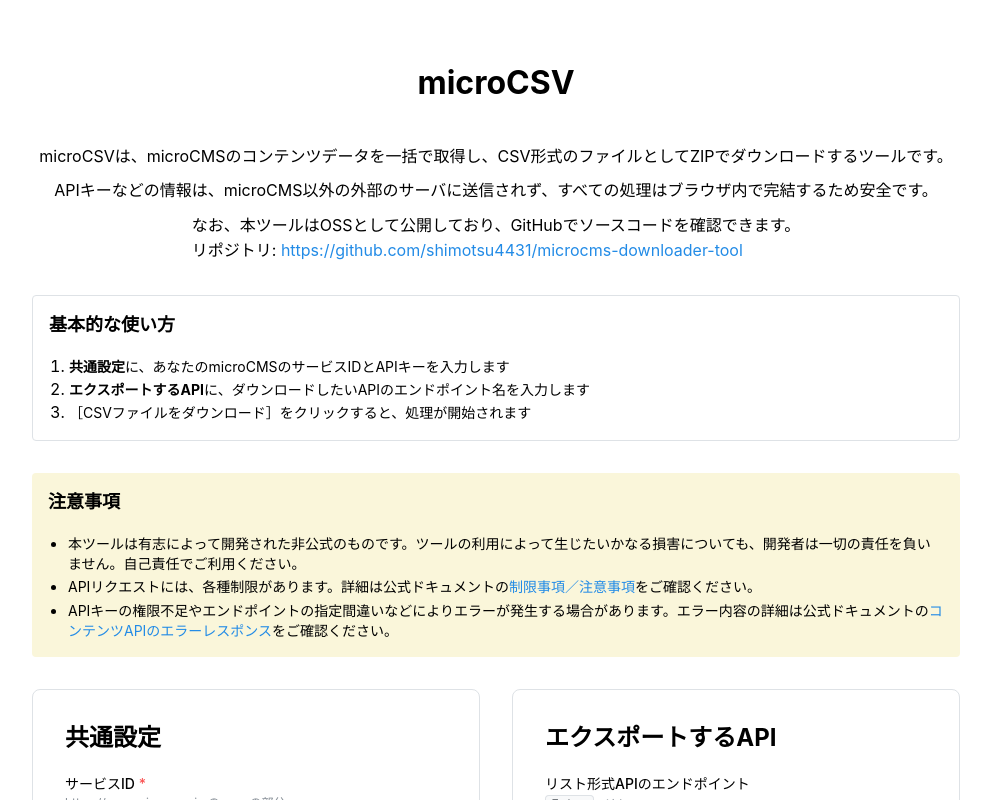
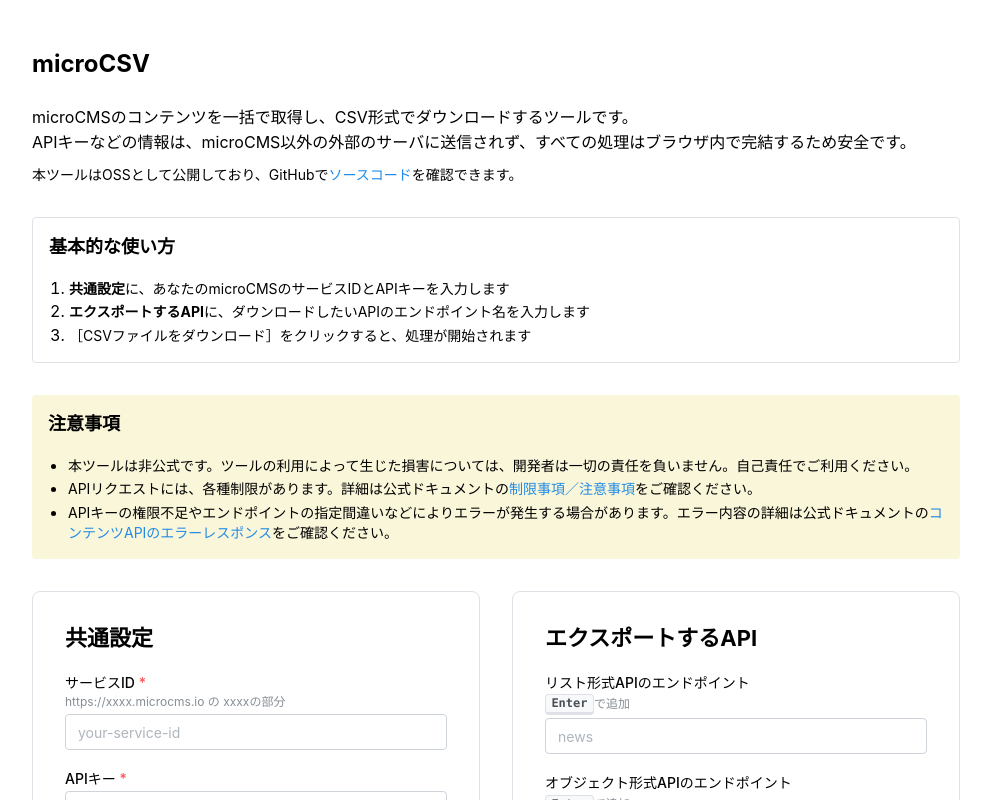
Before and after one commit to shimotsu4431/microCSV, a Next.js app: page / in a window 1280 px wide. Shown: the top 800 px of the page, without its empty margins (144-1135 px from the left). Built offline with nearby package versions, Linux system fonts and the light colour scheme.

Commit message:
コンポーネントのスタイルを調整し、タイトルサイズを変更。設定画面でのインポートを整理し、注意事項の文言を明確化。

```diff
--- a/app/components/EndpointInput.tsx
+++ b/app/components/EndpointInput.tsx
@@ -65,7 +65,7 @@
   return (
     <Paper withBorder p="xl" radius="md">
       <Stack>
-        <Title order={2} size={24}>
+        <Title order={2} size={22}>
           エクスポートするAPI
         </Title>
         <Stack>
@@ -81,7 +81,8 @@
             value={currentListEndpoint}
             onChange={(e) => setCurrentListEndpoint(e.target.value)}
             onKeyDown={(e) =>
-              e.key === 'Enter' && (e.preventDefault(), handleAddEndpoint('list'))
+              e.key === 'Enter' &&
+              (e.preventDefault(), handleAddEndpoint('list'))
             }
             disabled={isLoading}
           />
--- a/app/components/Header.tsx
+++ b/app/components/Header.tsx
@@ -3,26 +3,24 @@
 import { Title, Text, Anchor, Stack } from '@mantine/core'
 
 export const Header = () => (
-  <Stack gap="xs" align="center">
-    <Title order={1} mt={30} mb={30} size={32}>
+  <Stack gap="xs">
+    <Title order={1} mt={16} mb={16} size={24}>
       microCSV
     </Title>
-    <Text ta="center">
-      microCSVは、microCMSのコンテンツデータを一括で取得し、CSV形式のファイルとしてZIPでダウンロードするツールです。
-    </Text>
-    <Text ta="center">
+    <Text>
+      microCMSのコンテンツを一括で取得し、CSV形式でダウンロードするツールです。
+      <br />
       APIキーなどの情報は、microCMS以外の外部のサーバに送信されず、すべての処理はブラウザ内で完結するため安全です。
     </Text>
-    <Text>
-      なお、本ツールはOSSとして公開しており、GitHubでソースコードを確認できます。
-      <br />
-      リポジトリ:{' '}
+    <Text size="sm">
+      本ツールはOSSとして公開しており、GitHubで
       <Anchor
         href="https://github.com/shimotsu4431/microcms-downloader-tool"
         target="_blank"
       >
-        https://github.com/shimotsu4431/microcms-downloader-tool
+        ソースコード
       </Anchor>
+      を確認できます。
     </Text>
   </Stack>
 )
--- a/app/components/Precautions.tsx
+++ b/app/components/Precautions.tsx
@@ -9,7 +9,7 @@
       <ul style={{ margin: 0, paddingLeft: '20px' }}>
         <li>
           <Text size="sm">
-            本ツールは有志によって開発された非公式のものです。ツールの利用によって生じたいかなる損害についても、開発者は一切の責任を負いません。自己責任でご利用ください。
+            本ツールは非公式です。ツールの利用によって生じた損害については、開発者は一切の責任を負いません。自己責任でご利用ください。
           </Text>
         </li>
         <li>
--- a/app/components/Settings.tsx
+++ b/app/components/Settings.tsx
@@ -1,6 +1,15 @@
 'use client'
 
-import { TextInput, PasswordInput, Alert, Text, Anchor, Stack, Title, Paper } from '@mantine/core'
+import {
+  TextInput,
+  PasswordInput,
+  Alert,
+  Text,
+  Anchor,
+  Stack,
+  Title,
+  Paper,
+} from '@mantine/core'
 import { IconInfoCircle } from '@tabler/icons-react'
 import { KeyOverride } from './KeyOverride'
 
@@ -27,7 +36,7 @@
 }: SettingsProps) => (
   <Paper withBorder p="xl" radius="md">
     <Stack>
-      <Title order={2} size={24}>
+      <Title order={2} size={22}>
         共通設定
       </Title>
       <TextInput
```
